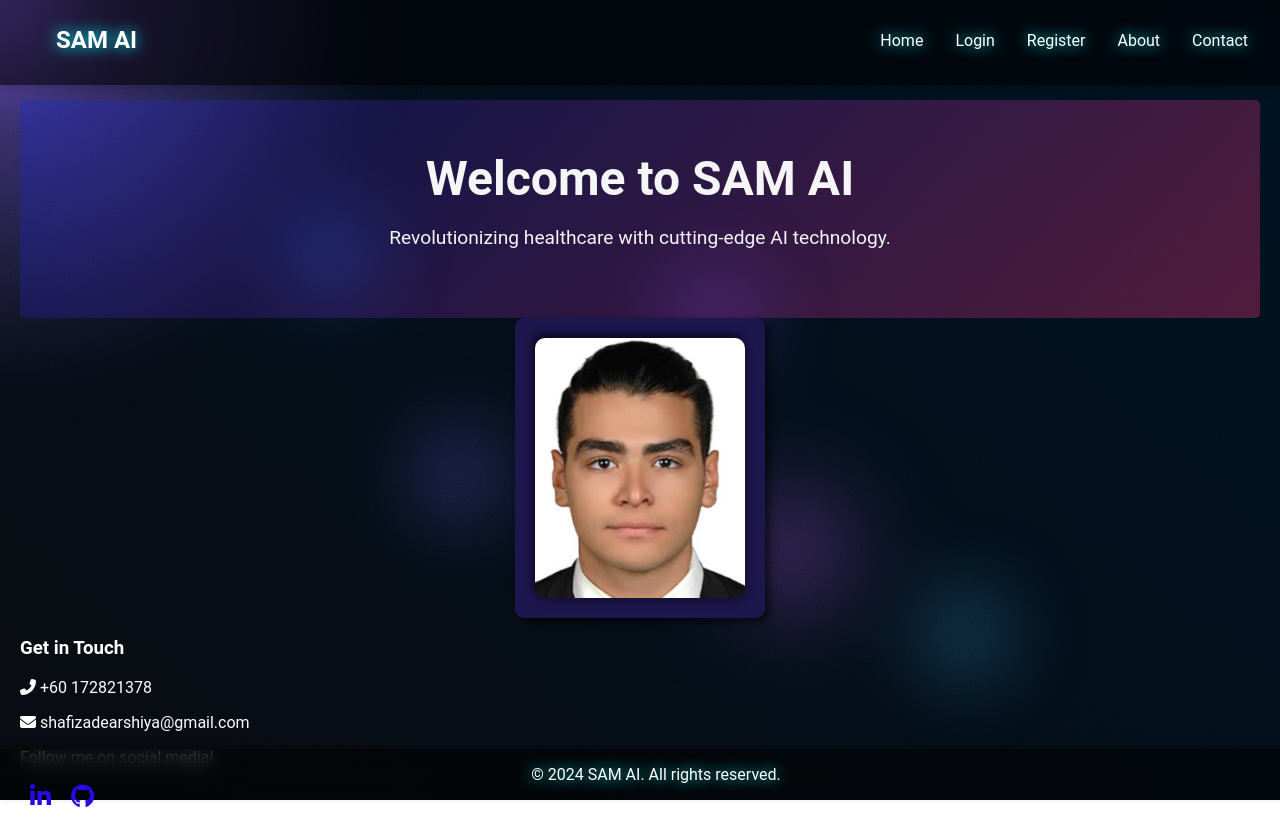
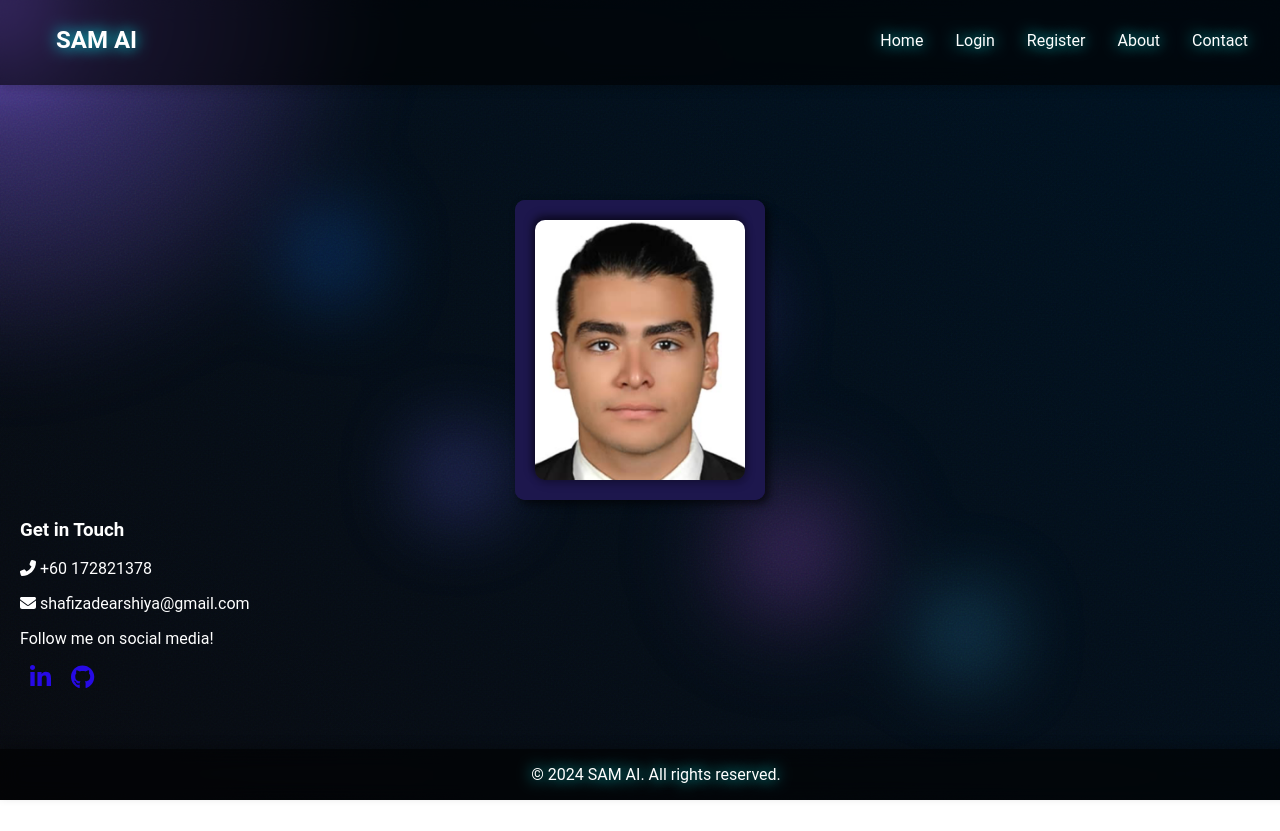
Before and after one commit to ARSHIYASHAFIZADE/SAM_Ai, a React (Vite) app in the folder sam/: page /contact in a window 1280 px wide. After the commit the page ends 800 px from the top, so only its background shows below. Built offline with nearby package versions, Linux system fonts and the light colour scheme; the HTML template or start-up script is replaced by a standard one.

Commit message:
Update Contact.tsx

```diff
--- a/sam/src/Contact.tsx
+++ b/sam/src/Contact.tsx
@@ -2,28 +2,22 @@ import Arshiya from './assets/Arshiya.png';
 import { FontAwesomeIcon } from '@fortawesome/react-fontawesome';
 import { faEnvelope, faPhoneAlt } from '@fortawesome/free-solid-svg-icons';
 import { faLinkedinIn, faGithub } from '@fortawesome/free-brands-svg-icons';
+
 const Contact = () => {
   return (
-
     <div>
-      <section id="home" className="home-section">
-        <div className="home-content">
-          <h1>Welcome to SAM AI</h1>
-          <p>Revolutionizing healthcare with cutting-edge AI technology.</p>
+      <div className="about-card" style={{ marginTop: "100px" }}>
+        <div className="card-front">
+          <img src={Arshiya} alt="AI Member" />
         </div>
-      </section>
-      <div className="about-content">
-        <div className="about-card">
-          <div className="card-front">
-            <img src={Arshiya} alt="AI Member" />
-          </div>
-          <div className="card-back">
-            <h3>Arshiya Shafizade</h3>
-            <p><strong>Name:</strong> Arshiya Shafizade<br></br><hr></hr>
-              <strong>Email:</strong> shafizadearshiya@gmail.com<br></br><hr></hr>
-              <strong>Phone:</strong> +60 172821378<br></br><hr></hr>
-              <strong>Role:</strong> FUll stack web developer & AI specialist</p>
-          </div>
+        <div className="card-back">
+          <h3>Arshiya Shafizade</h3>
+          <p>
+            <strong>Name:</strong> Arshiya Shafizade<br /><hr />
+            <strong>Email:</strong> shafizadearshiya@gmail.com<br /><hr />
+            <strong>Phone:</strong> +60 172821378<br /><hr />
+            <strong>Role:</strong> Full stack web developer & AI specialist
+          </p>
         </div>
       </div>
       <div className="contact-info">
@@ -39,7 +33,7 @@ const Contact = () => {
             <FontAwesomeIcon icon={faGithub} />
           </a>
         </div>
-    </div>
+      </div>
     </div>
   );
 }
```
